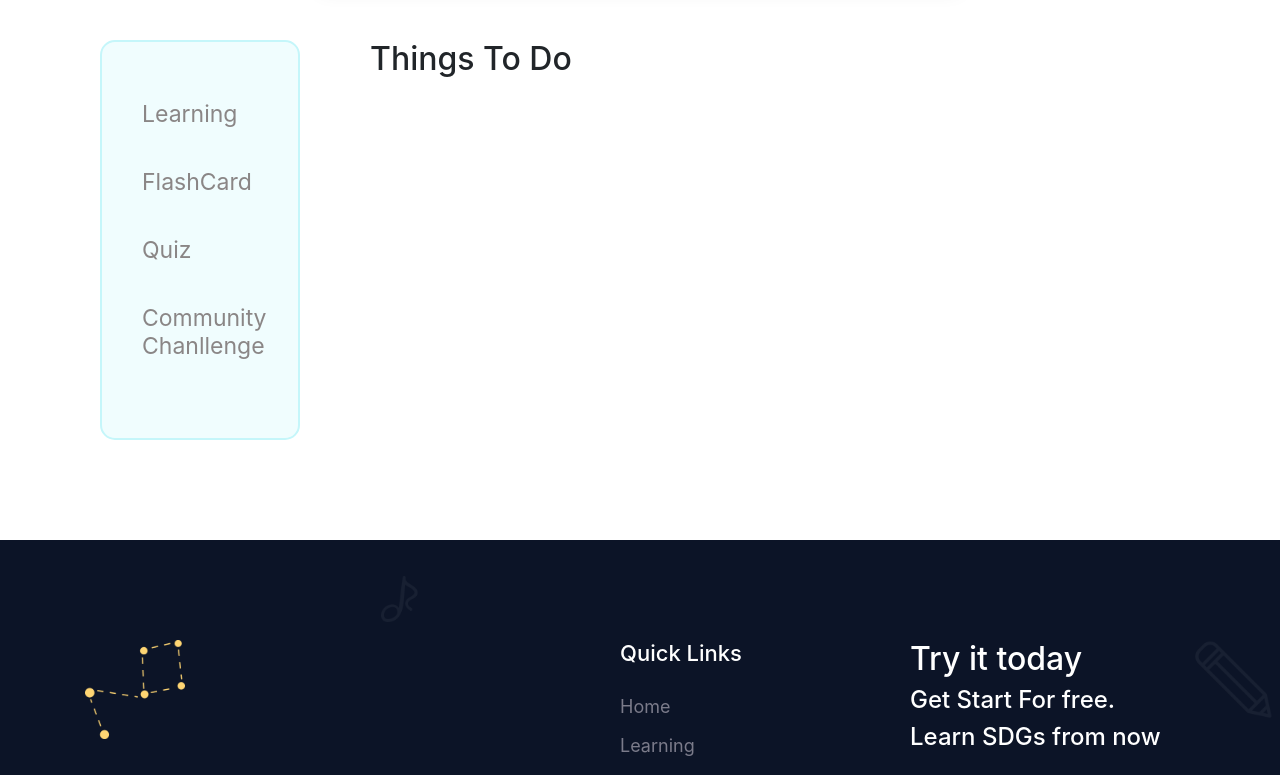
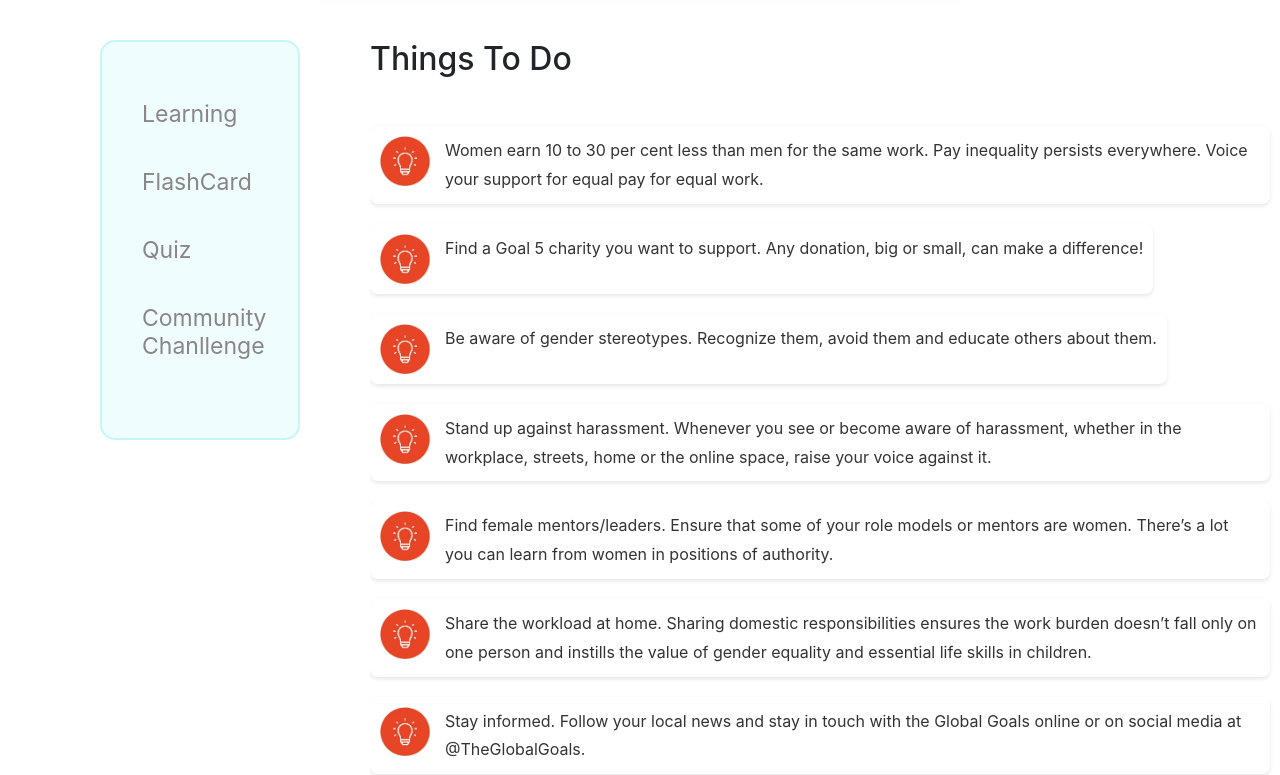
Before and after one commit to Leshangpang/COMP30022-SDGs-Frontend, a Vue app in the folder itp-front/: page /#/learningContent in a window 1280 px wide. Shown: the part 1040-1815 px from the top of the page. Built offline with nearby package versions, Linux system fonts and the light colour scheme; a web font is replaced by a local one.

Commit message:
[TASk-217] <<added>> learning content topic 3

```diff
--- a/itp-front/src/views/LearningContentPage.vue
+++ b/itp-front/src/views/LearningContentPage.vue
@@ -117,6 +117,16 @@
                 <h2>Things To Do</h2>
             </div>
 
+            <div class="grid-container">
+                <div class="grid-container">
+                    <div v-for="(item, index) in tips" :key="index" class="grid-item">
+                        <img src="../assets/image/lightBulb.png" class="bulb-icon" />
+                        <p class="tip-text">{{ item }}</p>
+                    </div>
+                </div>
+
+            </div>
+
 
         </div>
 
@@ -151,6 +161,15 @@ export default {
     return {
         topicNum: 3,
         videoUrl: "https://www.youtube.com/embed/-hc0kZh6CnM",
+        tips: [
+        "Women earn 10 to 30 per cent less than men for the same work. Pay inequality persists everywhere. Voice your support for equal pay for equal work.",
+        "Find a Goal 5 charity you want to support. Any donation, big or small, can make a difference!",
+        "Be aware of gender stereotypes. Recognize them, avoid them and educate others about them.",
+        "Stand up against harassment. Whenever you see or become aware of harassment, whether in the workplace, streets, home or the online space, raise your voice against it.",
+        "Find female mentors/leaders. Ensure that some of your role models or mentors are women. There’s a lot you can learn from women in positions of authority.",
+        "Share the workload at home. Sharing domestic responsibilities ensures the work burden doesn’t fall only on one person and instills the value of gender equality and essential life skills in children.",
+        "Stay informed. Follow your local news and stay in touch with the Global Goals online or on social media at @TheGlobalGoals."
+      ]
     }
   }
 
@@ -202,7 +221,7 @@ export default {
 }
 
 .goal-text-container {
-  background-color: #DC462E;
+  background-color: hwb(10 14% 13%);
   display: flex;
   flex-direction: column;
   justify-content: center;
@@ -268,4 +287,34 @@ h4{
     font-size: 18px;
 }
 
+.grid-container {
+  display: flex;
+  flex-direction: column;
+  grid-template-columns: repeat(2, 1fr); /* Two columns */
+  gap: 20px; /* Space between grid items */
+  align-items: start;
+  padding-bottom: 20px;
+}
+
+.grid-item {
+  display: flex;
+  align-items: flex-start;
+  background-color: white;
+  padding: 10px;
+  border-radius: 8px;
+  box-shadow: 0 2px 4px rgba(0, 0, 0, 0.1);
+}
+
+.bulb-icon {
+  width: 50px; /* Adjust size as needed */
+  height: auto;
+  margin-right: 15px; /* Space between image and text */
+}
+
+.tip-text {
+  font-size: 16px;
+  color: #333;
+  margin: 0;
+}
+
 </style>
```
Also changed, not shown: itp-front/src/assets/image/lightBulb.png (added).
